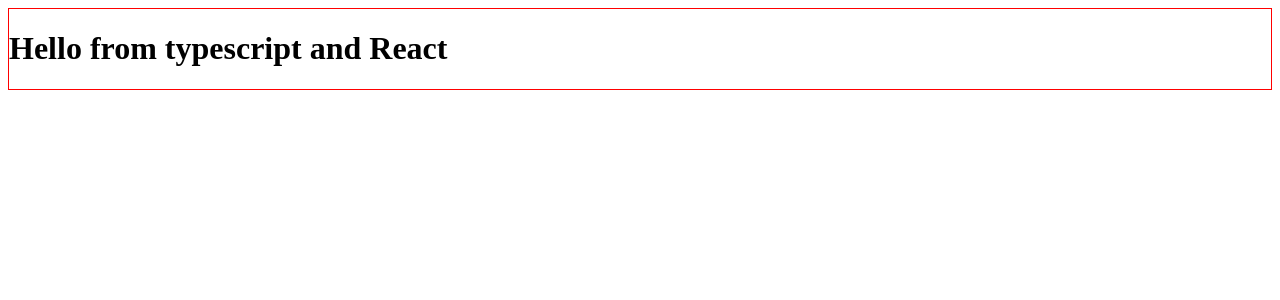
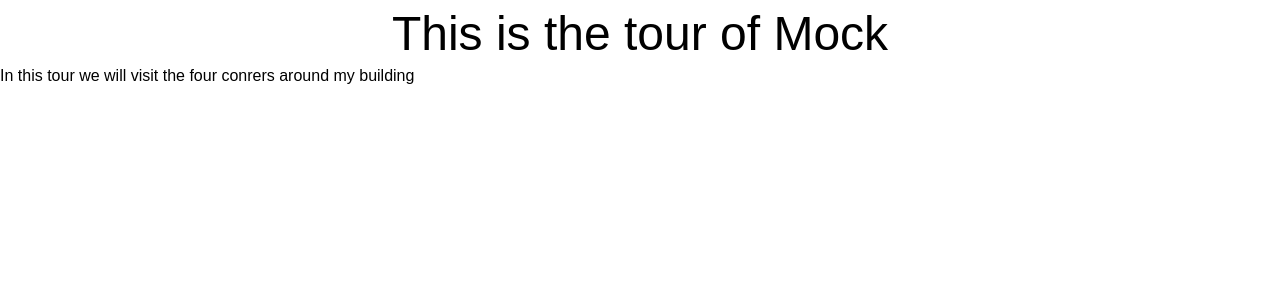
Before and after one commit to Theu/geo-explorer, a React app: page / in a window 1280 px wide. Shown: the top 300 px of the page. Built offline with nearby package versions, Linux system fonts and the light colour scheme.

Commit message:
defining first backbones

```diff
--- a/index.html
+++ b/index.html
@@ -2,11 +2,10 @@
 <html>
     <head>
         <meta charset="UTF-8" />
-        <title>Hello React!</title>
+        <link rel="stylesheet" href="styles.css">
+        <title>the map project</title>
     </head>
     <body>
         <div id="root"></div>
-
-
     </body>
 </html>
--- a/src/components/App.tsx
+++ b/src/components/App.tsx
@@ -1,17 +1,8 @@
 import * as React from 'react';
-import MapHolder from './MapHolder';
-import { MapHolderProps } from './MapHolder';
+import Tour from './Tour';
 
-
-export const App: React.FunctionComponent<MapHolderProps> = (props) =>
-{
-
-    const { compiler, framework } = props;
-    return (
-        <MapHolder
-            compiler={compiler}
-            framework={framework}
-        />
-)};
+export const App: React.FunctionComponent = (props) => (
+    <Tour />
+);
 
 export default App;
--- a/src/components/MapHolder.tsx
+++ /dev/null
@@ -1,25 +0,0 @@
-import * as React from 'react';
-import styled from 'styled-components';
-
-export interface MapHolderProps {
-    compiler: string;
-    framework: string;
-}
-
-const Wrapper = styled.div`
-    border: 1px solid red;
-`;
-
-
-export const MapHolder: React.FC<MapHolderProps> = (props) => {
-    // const { compiler, framework } = props;
-    const compiler = 'typescript';
-    const framework = 'React';
-    return (
-        <Wrapper>
-            <h1>Hello from {compiler} and {framework}</h1>
-        </Wrapper>
-    );
-}
-
-export default MapHolder;
--- /dev/null
+++ b/src/components/MapText.tsx
@@ -0,0 +1,19 @@
+import * as React from 'react';
+import styled from 'styled-components';
+
+const WrapperText = styled.div`
+    margin-top: 10px;
+    margin-bottom: 25px;
+`;
+
+
+export const MapText: React.FC<{}> = (props) => {
+
+    return (
+        <WrapperText>
+            In this tour we will visit the four conrers around my building
+        </WrapperText>
+    );
+}
+
+export default MapText;
--- /dev/null
+++ b/src/components/MapTitle.tsx
@@ -0,0 +1,25 @@
+import * as React from 'react';
+import styled from 'styled-components';
+
+export interface MapTitle {
+    tourTitle: string;
+}
+
+const Wrapper = styled.div`
+    text-align: center;
+    font-size: 3em;
+    margin: 10px 0;
+`;
+
+
+export const MapTitle: React.FC<{}> = (props) => {
+    const tourTitle = 'Mock';
+
+    return (
+        <Wrapper>
+            This is the tour of {tourTitle}
+        </Wrapper>
+    );
+}
+
+export default MapTitle;
--- /dev/null
+++ b/src/components/Tour.tsx
@@ -0,0 +1,13 @@
+import * as React from 'react';
+
+import MapTitle from './MapTitle';
+import MapText from './MapText';
+
+export const Tour: React.FC = (props) => (
+    <React.Fragment>
+        <MapTitle />
+        <MapText />
+    </React.Fragment>
+);
+
+export default Tour;
--- a/src/index.tsx
+++ b/src/index.tsx
@@ -4,9 +4,6 @@
 import App from './components/App';
 
 ReactDOM.render(
-    <App
-        compiler='Typescriptfff'
-        framework='React'
-    />,
+    <App />,
     document.getElementById('root')
 );
--- /dev/null
+++ b/styles.css
@@ -0,0 +1,50 @@
+/* http://meyerweb.com/eric/tools/css/reset/
+   v2.0 | 20110126
+   License: none (public domain)
+*/
+
+html, body, div, span, applet, object, iframe,
+h1, h2, h3, h4, h5, h6, p, blockquote, pre,
+a, abbr, acronym, address, big, cite, code,
+del, dfn, em, img, ins, kbd, q, s, samp,
+small, strike, strong, sub, sup, tt, var,
+b, u, i, center,
+dl, dt, dd, ol, ul, li,
+fieldset, form, label, legend,
+table, caption, tbody, tfoot, thead, tr, th, td,
+article, aside, canvas, details, embed,
+figure, figcaption, footer, header, hgroup,
+menu, nav, output, ruby, section, summary,
+time, mark, audio, video {
+	margin: 0;
+	padding: 0;
+	border: 0;
+	font-size: 100%;
+	font: inherit;
+	vertical-align: baseline;
+}
+/* HTML5 display-role reset for older browsers */
+article, aside, details, figcaption, figure,
+footer, header, hgroup, menu, nav, section {
+	display: block;
+}
+body {
+	line-height: 1;
+	font-size: 16px;
+	font-family: Arial, Helvetica, sans-serif;
+}
+ol, ul {
+	list-style: none;
+}
+blockquote, q {
+	quotes: none;
+}
+blockquote:before, blockquote:after,
+q:before, q:after {
+	content: '';
+	content: none;
+}
+table {
+	border-collapse: collapse;
+	border-spacing: 0;
+}
```
